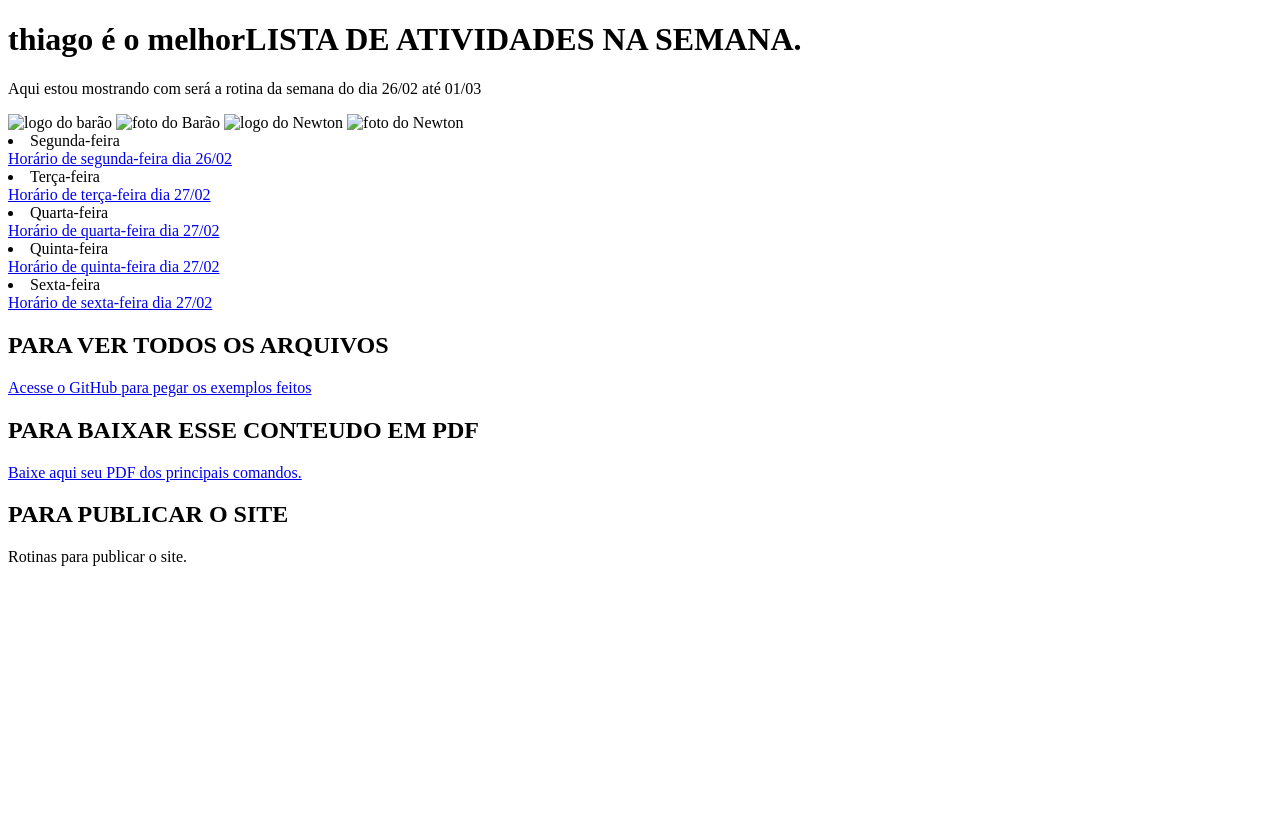
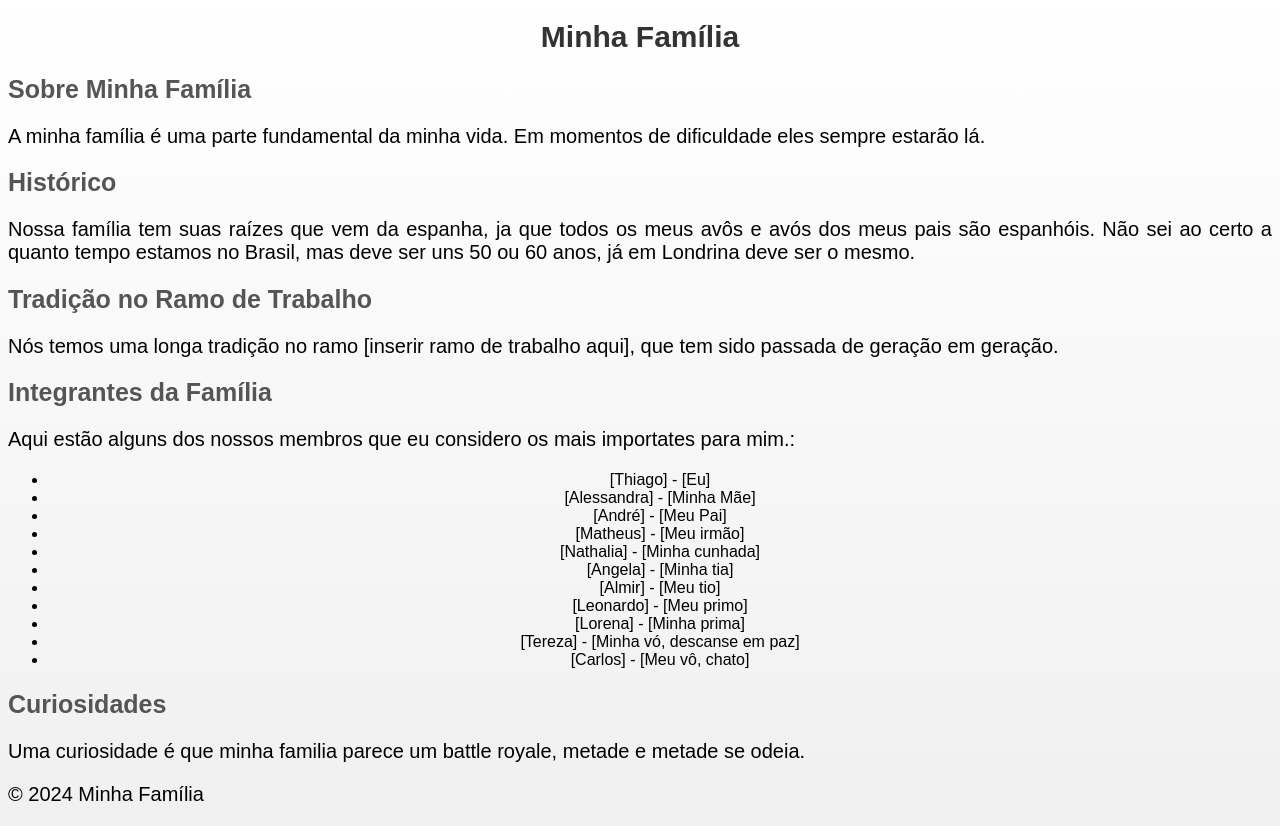
Before and after one commit to xXBigThigasXx/1maThiagoPCsite, a plain HTML site: page index.html in a window 1280 px wide. Before the commit the page ends 800 px from the top, so only its background shows below. Drawn offline with Linux system fonts and the light colour scheme.

Commit message:
Update index.html

```diff
--- a/index.html
+++ b/index.html
@@ -1,50 +1,95 @@
 <!DOCTYPE html>
-<html lang="en">
+<html lang="pt-br">
+
 <head>
     <meta charset="UTF-8">
     <meta name="viewport" content="width=device-width, initial-scale=1.0">
-    <link rel="shortcut icon" href="ICONE.ico" type="Aula-03/ICONE"
-    <title></title>
+    <title>Minha Família</title>
+    <style>
+        body {
+            background: linear-gradient(to bottom, #ffffff, #f0f0f0);
+            color: #000000;
+            text-align: center;
+            font-family: Arial, sans-serif;
+        }
+
+        h1 {
+            color: #333333;
+            font-size: 30px;
+        }
+
+        h2 {
+            color: #555555;
+            font-size: 25px;
+            text-align: left;
+        }
+
+        p {
+            text-align: justify;
+            font-size: 20px;
+        }
+
+        img {
+            max-width: 100%;
+            height: auto;
+            display: block;
+            margin: 0 auto;
+        }
+
+        a {
+            color: #0000FF;
+            text-decoration: none;
+            font-size: 25px;
+        }
+    </style>
 </head>
+
 <body>
-    <h1> thiago é o melhorLISTA DE ATIVIDADES NA SEMANA.</h1>
+    <header>
+        <h1>Minha Família</h1>
+    </header>
+    <main>
+        <section>
+            <h2>Sobre Minha Família</h2>
+            <p>A minha família é uma parte fundamental da minha vida. Em momentos de dificuldade eles sempre estarão lá.</p>
 
-    <p> Aqui estou mostrando com será a rotina da semana do dia 26/02 até 01/03</p>
+        </section>
+        <section>
+            <h2>Histórico</h2>
+            <p>Nossa família tem suas raízes que vem da espanha, ja que todos os meus avôs e avós dos meus pais são espanhóis. Não sei ao certo a quanto
+                tempo estamos no Brasil, mas deve ser uns 50 ou 60 anos, já em Londrina deve ser o mesmo.</p>
+        </section>
+        <section>
+            <h2>Tradição no Ramo de Trabalho</h2>
+            <p>Nós temos uma longa tradição no ramo [inserir ramo de trabalho aqui], que tem sido passada de geração em
+                geração.</p>
+        </section>
+        <section>
+            <h2>Integrantes da Família</h2>
+            <p>Aqui estão alguns dos nossos membros que eu considero os mais importates para mim.:</p>
+            <ul>
+                <li>[Thiago] - [Eu]</li>
+                <li>[Alessandra] - [Minha Mãe]</li>
+                <li>[André] - [Meu Pai]</li>
+                <li>[Matheus] - [Meu irmão]</li>
+                <li>[Nathalia] - [Minha cunhada]</li>
+                <li>[Angela] - [Minha tia]</li>
+                <li>[Almir] - [Meu tio]</li>
+                <li>[Leonardo] - [Meu primo]</li>
+                <li>[Lorena] - [Minha prima]</li>
+                <li>[Tereza] - [Minha vó, descanse em paz]</li>
+                <li>[Carlos] - [Meu vô, chato]</li>
+            </ul>
+        </section>
 
-    <img src="logobarao.png" alt="logo do barão">
-    <img src="BARAO2.jpg" alt="foto do Barão">
-    <img src="NEWTON1.jpg" alt="logo do Newton">
-    <img src="NEWTON2.jpg" alt="foto do Newton">
+        <section>
+            <h2>Curiosidades</h2>
+            <p>Uma curiosidade é que minha familia parece um battle royale, metade e metade se odeia.</p>
+        </section>
+    </main>
+    <footer>
+        <p>© 2024 Minha Família</p>
+    </footer>
+</body>
 
-
-
-        <li>Segunda-feira</li>
-        <a href="segunda.html" target="_blank">Horário de segunda-feira dia 26/02</a>
-
-        <li>Terça-feira</li>
-        <a href="terca.html" target="_blank">Horário de terça-feira dia 27/02</a>
-
-        <li>Quarta-feira</li>
-        <a href="quarta.html" target="_blank">Horário de quarta-feira dia 27/02</a>
-
-        <li>Quinta-feira</li>
-        <a href="quinta.html" target="_blank">Horário de quinta-feira dia 27/02</a>
-
-        <li>Sexta-feira</li>
-        <a href="sexta.html" target="_blank">Horário de sexta-feira dia 27/02</a>
-
-    </ol>
-    <h2> PARA VER TODOS OS ARQUIVOS</h2>
-    <a href="https://github.com/rogeriodfreis/HTML-CSS" target="_blank">Acesse o GitHub para pegar os exemplos feitos</a>
-
-    <h2> PARA BAIXAR ESSE CONTEUDO EM PDF</h2>
-    <a href="https://github.com/rogeriodfreis/HTML-CSS/blob/main/COINI.pdf" target="_blank"  download="COINI.pdf" type="aplication/pdf">
-        Baixe aqui seu PDF dos principais comandos.
-    </a>
-     <h2> PARA PUBLICAR O SITE</h2>
-
-    <p> Rotinas para publicar o site.</p>
-
-
-</body>
 </html>
```
